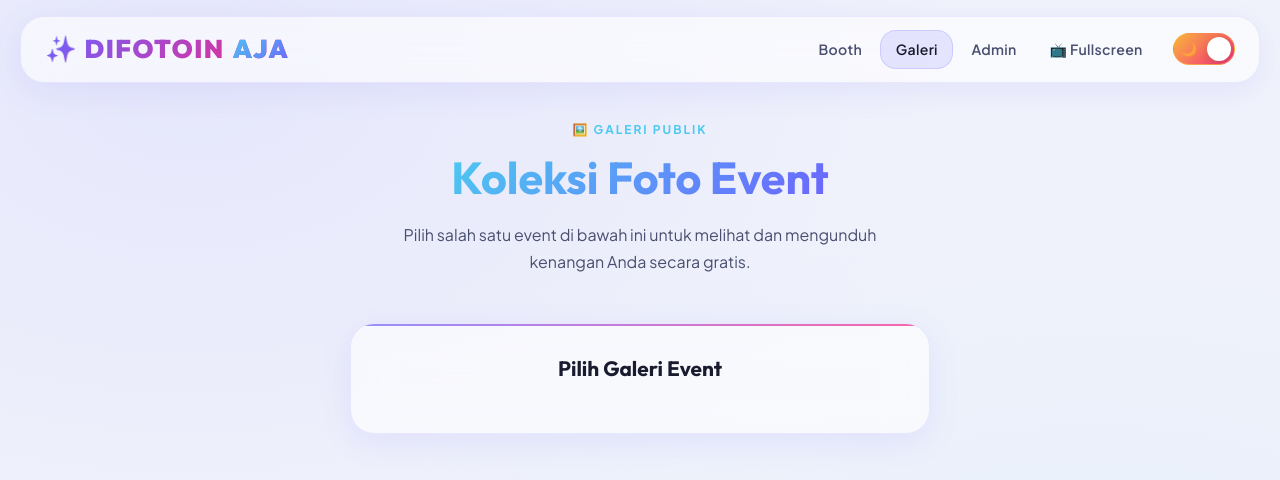
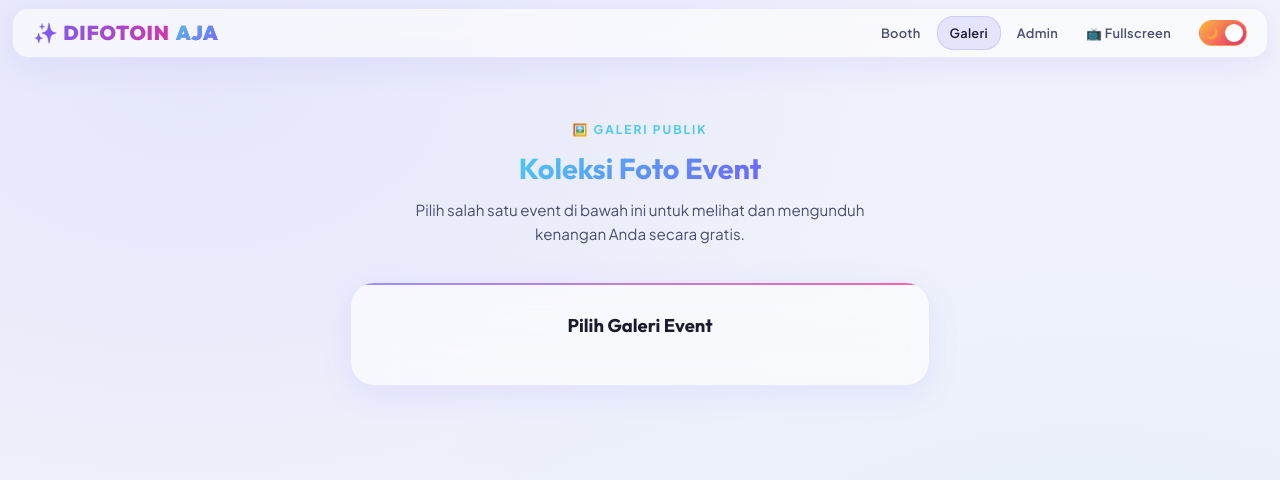
Before and after one commit to muhrifai10/difotoinaja, a website: page public/gallery.html in a window 1280 px wide. Drawn offline with Linux system fonts and the light colour scheme; no server answers.

Commit message:
style: enable global scrolling, disable zooming, make header and gallery compact, add iOS PWA support

```diff
--- a/public/gallery.html
+++ b/public/gallery.html
@@ -2,7 +2,10 @@
 <html lang="id" data-theme="dark">
 <head>
   <meta charset="UTF-8">
-  <meta name="viewport" content="width=device-width, initial-scale=1.0">
+  <meta name="viewport" content="width=device-width, initial-scale=1.0, maximum-scale=1.0, user-scalable=no">
+  <meta name="apple-mobile-web-app-capable" content="yes">
+  <meta name="apple-mobile-web-app-status-bar-style" content="black-translucent">
+  <meta name="apple-mobile-web-app-title" content="Difotoinaja">
   <title>Galeri Foto Event — Difotoinaja</title>
   <meta name="description" content="Lihat dan unduh hasil foto kolase dari event Difotoinaja Photo Booth secara gratis.">
   <link rel="stylesheet" href="/style.css?v=2.8.8">
@@ -37,11 +40,11 @@
     <!-- Gallery Event Selection -->
     <section id="gallery-select-section" class="hero-section" style="display: none;">
       <p class="section-label" style="margin-bottom: 0.75rem;">🖼️ Galeri Publik</p>
-      <h1 style="font-size: 2.8rem; margin-bottom: 1rem; background: var(--gradient-cyan); -webkit-background-clip: text; -webkit-text-fill-color: transparent;">Koleksi Foto Event</h1>
-      <p style="color: var(--text-secondary); max-width: 520px; margin-bottom: 2.5rem; font-size: 1rem; line-height: 1.7;">Pilih salah satu event di bawah ini untuk melihat dan mengunduh kenangan Anda secara gratis.</p>
+      <h1 style="font-size: 1.8rem; margin-bottom: 0.75rem; background: var(--gradient-cyan); -webkit-background-clip: text; -webkit-text-fill-color: transparent;">Koleksi Foto Event</h1>
+      <p style="color: var(--text-secondary); max-width: 520px; margin-bottom: 1.75rem; font-size: 0.95rem; line-height: 1.6;">Pilih salah satu event di bawah ini untuk melihat dan mengunduh kenangan Anda secara gratis.</p>
 
       <div class="event-selector-card glass-panel" style="max-width: 580px;">
-        <h2 style="margin-bottom: 1.25rem; text-align: center; font-size: 1.3rem;">Pilih Galeri Event</h2>
+        <h2 style="margin-bottom: 1rem; text-align: center; font-size: 1.15rem;">Pilih Galeri Event</h2>
         <div id="gallery-events-list" style="display: flex; flex-direction: column; gap: 12px;">
           <!-- Daftar event dimuat dinamis -->
         </div>
@@ -52,12 +55,12 @@
     <section id="gallery-content-section" style="display: none;">
       <div class="gallery-header glass-panel" style="position: relative; overflow: hidden;">
         <div style="position: absolute; top: 0; left: 0; right: 0; height: 2px; background: var(--gradient-cyan);"></div>
-        <h1 id="gallery-title" style="font-size: 2.4rem; margin-bottom: 0.4rem; background: var(--gradient-cyan); -webkit-background-clip: text; -webkit-text-fill-color: transparent;">Galeri Event</h1>
-        <p id="gallery-date" style="color: var(--text-secondary); font-size: 0.95rem; margin-bottom: 1.5rem;">Tanggal: -</p>
+        <h1 id="gallery-title" style="font-size: 1.6rem; margin-bottom: 0.2rem; background: var(--gradient-cyan); -webkit-background-clip: text; -webkit-text-fill-color: transparent;">Galeri Event</h1>
+        <p id="gallery-date" style="color: var(--text-secondary); font-size: 0.88rem; margin-bottom: 1rem;">Tanggal: -</p>
 
         <div style="display: flex; justify-content: center; gap: 0.75rem; flex-wrap: wrap;">
-          <a href="/" class="btn-primary" style="padding: 0.75rem 1.75rem; font-size: 0.92rem;">📸 Ambil Foto Baru</a>
-          <button id="btn-download-all" class="btn-secondary" style="padding: 0.75rem 1.75rem; font-size: 0.92rem;">📦 Unduh Semua (ZIP)</button>
+          <a href="/" class="btn-primary" style="padding: 0.5rem 1.25rem; font-size: 0.82rem;">📸 Ambil Foto Baru</a>
+          <button id="btn-download-all" class="btn-secondary" style="padding: 0.5rem 1.25rem; font-size: 0.82rem;">📦 Unduh Semua (ZIP)</button>
         </div>
       </div>
 
--- a/public/style.css
+++ b/public/style.css
@@ -135,31 +135,31 @@ a {
 /* ===== NAVIGATION ===== */
 nav {
   position: fixed !important;
-  top: 1rem;
+  top: 0.5rem;
   left: 50%;
   transform: translateX(-50%);
-  width: calc(100% - 2.5rem);
+  width: calc(100% - 1.5rem);
   max-width: 1400px;
   z-index: 1000;
   display: flex;
   justify-content: space-between;
   align-items: center;
-  padding: 0.75rem 1.5rem;
+  padding: 0.45rem 1.25rem;
   margin: 0 auto !important;
-  border-radius: var(--border-radius-lg) !important;
+  border-radius: var(--border-radius-md) !important;
 }
 
 .logo {
   font-family: 'Outfit', sans-serif;
-  font-size: 1.6rem;
+  font-size: 1.25rem;
   font-weight: 900;
-  letter-spacing: 1.5px;
+  letter-spacing: 0.8px;
   background: var(--gradient-primary);
   -webkit-background-clip: text;
   -webkit-text-fill-color: transparent;
   display: flex;
   align-items: center;
-  gap: 8px;
+  gap: 6px;
   user-select: none;
 }
 
@@ -185,8 +185,8 @@ nav {
   text-decoration: none;
   color: var(--text-secondary);
   font-weight: 600;
-  font-size: 0.88rem;
-  padding: 0.45rem 0.9rem;
+  font-size: 0.8rem;
+  padding: 0.35rem 0.75rem;
   border-radius: var(--border-radius-md);
   transition: var(--transition-smooth);
   letter-spacing: 0.3px;
@@ -210,8 +210,8 @@ nav {
 /* ===== DARK / LIGHT TOGGLE ===== */
 .theme-toggle {
   position: relative;
-  width: 62px;
-  height: 32px;
+  width: 48px;
+  height: 26px;
   border: none;
   cursor: pointer;
   padding: 0;
@@ -221,13 +221,13 @@ nav {
 }
 
 .theme-toggle-track {
-  width: 62px;
-  height: 32px;
+  width: 48px;
+  height: 26px;
   border-radius: var(--border-radius-full);
   display: flex;
   align-items: center;
   justify-content: space-between;
-  padding: 0 7px;
+  padding: 0 5px;
   position: relative;
   overflow: hidden;
   transition: background 0.4s ease;
@@ -246,7 +246,7 @@ nav {
 }
 
 .theme-toggle-icon {
-  font-size: 13px;
+  font-size: 11px;
   line-height: 1;
   z-index: 1;
   transition: opacity 0.3s ease;
@@ -260,10 +260,10 @@ nav {
 
 .theme-toggle-thumb {
   position: absolute;
-  top: 3px;
-  left: 3px;
-  width: 24px;
-  height: 24px;
+  top: 2.5px;
+  left: 2.5px;
+  width: 18px;
+  height: 18px;
   border-radius: 50%;
   background: white;
   box-shadow: 0 2px 8px rgba(0,0,0,0.3);
@@ -272,7 +272,7 @@ nav {
 }
 
 [data-theme="light"] .theme-toggle-thumb {
-  transform: translateX(30px);
+  transform: translateX(22px);
   background: white;
   box-shadow: 0 2px 8px rgba(0,0,0,0.2), 0 0 10px rgba(248, 183, 57, 0.4);
 }
@@ -1450,14 +1450,16 @@ nav {
 
 /* ===== BOOTH BODY LAYOUT ===== */
 body.booth-body {
-  height: 100vh;
-  overflow: hidden;
+  min-height: 100vh;
+  height: auto;
+  overflow-y: auto;
+  overflow-x: hidden;
   display: flex;
   flex-direction: column;
 }
 
 body.booth-body .container {
-  flex: 1 1 0%;
+  flex: 1 1 auto;
   min-height: 0;
   display: flex;
   flex-direction: column;
@@ -1468,15 +1470,15 @@ body.booth-body .container {
   max-width: 1400px;
   width: 100%;
   padding: 0 1.25rem;
-  overflow: hidden;
+  overflow: visible;
 }
 
 body.booth-body #screen-home,
 body.booth-body #screen-booth,
 body.booth-body #screen-result {
   width: 100%;
-  height: 100%;
-  min-height: 0;
+  height: auto;
+  min-height: 100%;
 }
 
 body.booth-body #screen-home {
@@ -1528,14 +1530,16 @@ body.booth-body .booth-nav-controls {
 
 /* ===== GALLERY BODY LAYOUT ===== */
 body.gallery-body {
-  height: 100vh;
-  overflow: hidden;
+  min-height: 100vh;
+  height: auto;
+  overflow-y: auto;
+  overflow-x: hidden;
   display: flex;
   flex-direction: column;
 }
 
 body.gallery-body .container {
-  flex: 1 1 0%;
+  flex: 1 1 auto;
   min-height: 0;
   display: flex;
   flex-direction: column;
@@ -1544,16 +1548,16 @@ body.gallery-body .container {
   max-width: 1400px;
   width: 100%;
   padding: 0 1.25rem;
-  overflow: hidden;
+  overflow: visible;
 }
 
 body.gallery-body #gallery-select-section,
 body.gallery-body #gallery-content-section {
-  flex: 1 1 0%;
+  flex: 1 1 auto;
   min-height: 0;
   display: flex;
   flex-direction: column;
-  overflow: hidden;
+  overflow: visible;
 }
 
 body.gallery-body #gallery-content-section {
```
Also changed, not shown: public/admin.html (+4 -1 lines), public/index.html (+4 -1 lines).
